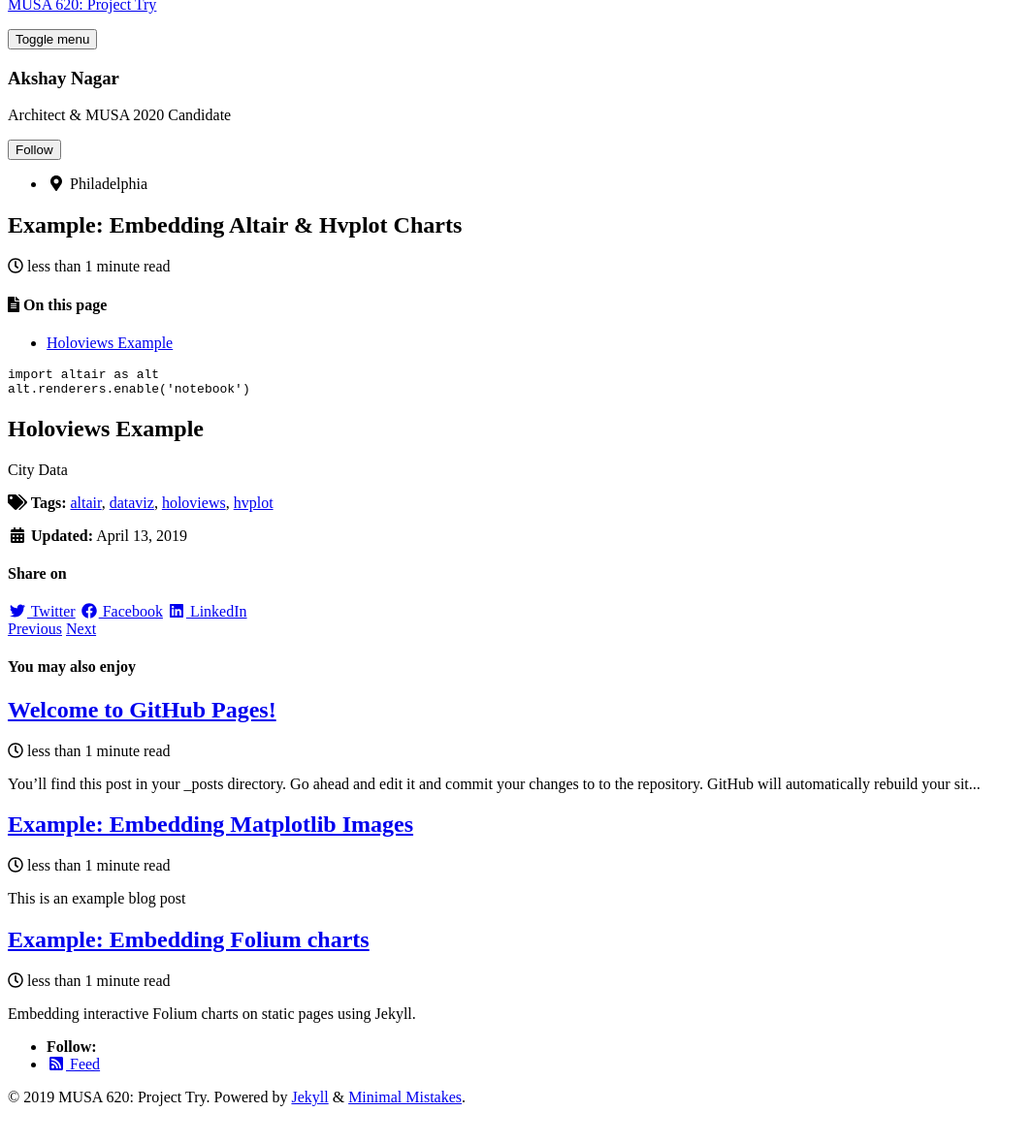
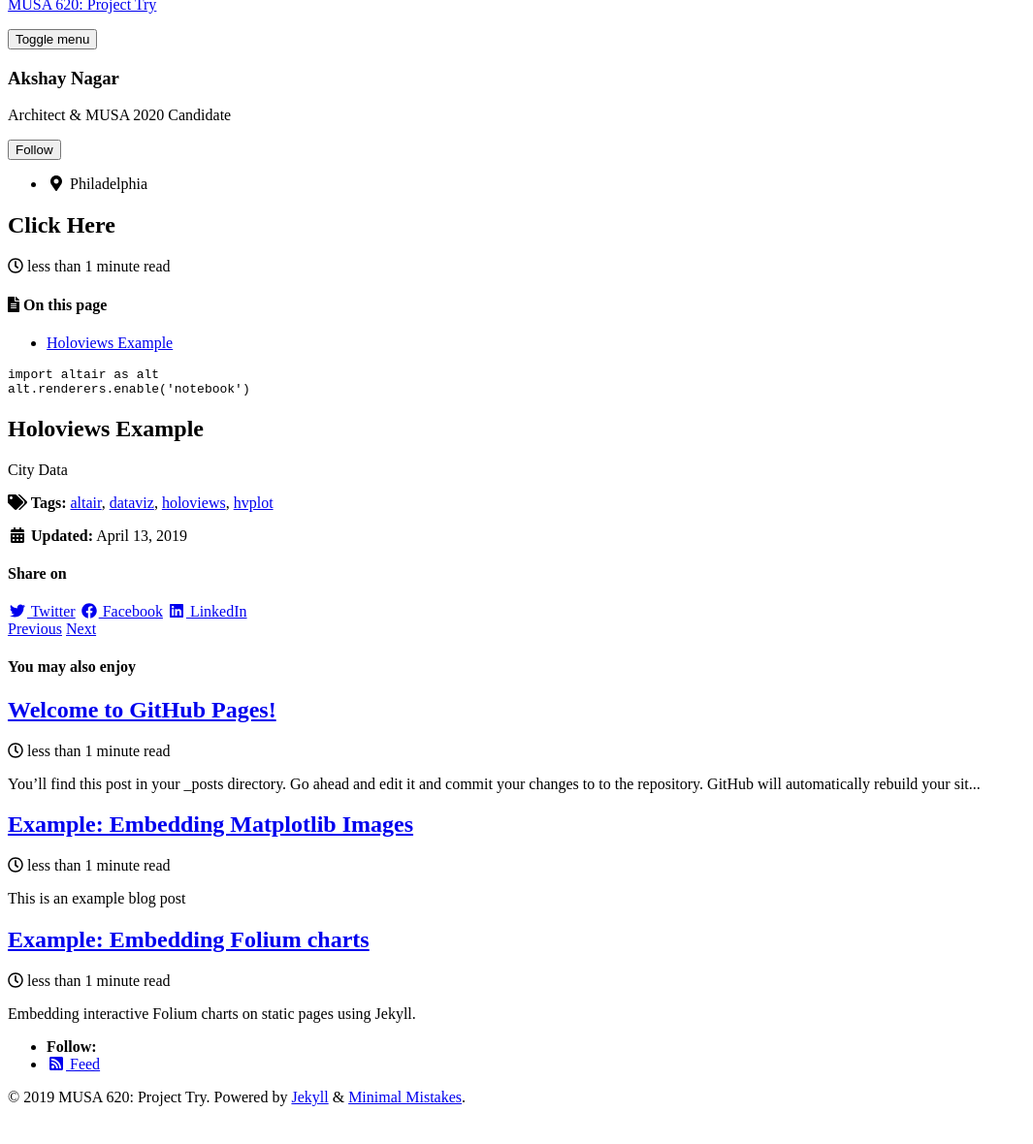
Before and after one commit to akshaynagar26/Pleasework, a Jekyll site: the page built from _posts/2019-04-13-measles-charts.md, in a window 1280 px wide, cut to the strip 112-1323 px from the top of the page. Shown: the top 1180 px of the strip at 97% size, without its empty margins (0-1065 px from the left). Built offline with Jekyll 4.4.1, drawn with Linux system fonts in a browser that asks for light colours; cached includes are drawn as plain includes; nearby versions of some CDN libraries.

Commit message:
Update 2019-04-13-measles-charts.md

```diff
--- a/_posts/2019-04-13-measles-charts.md
+++ b/_posts/2019-04-13-measles-charts.md
@@ -1,5 +1,5 @@
 ---
-title: "Example: Embedding Altair & Hvplot Charts"
+title: "Click Here"
 date: 2019-04-13
 published: true
 tags: [dataviz, altair, hvplot, holoviews]
```
